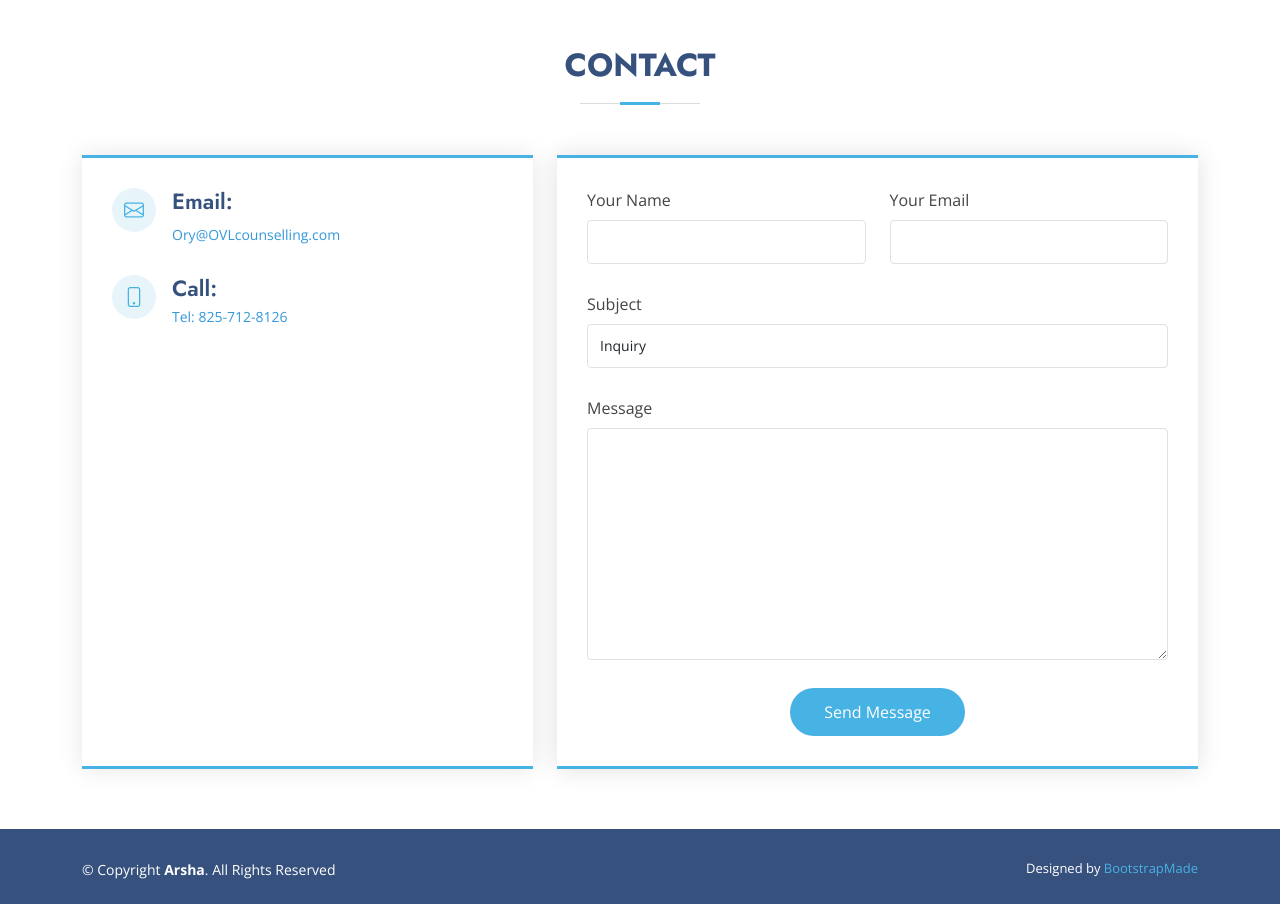
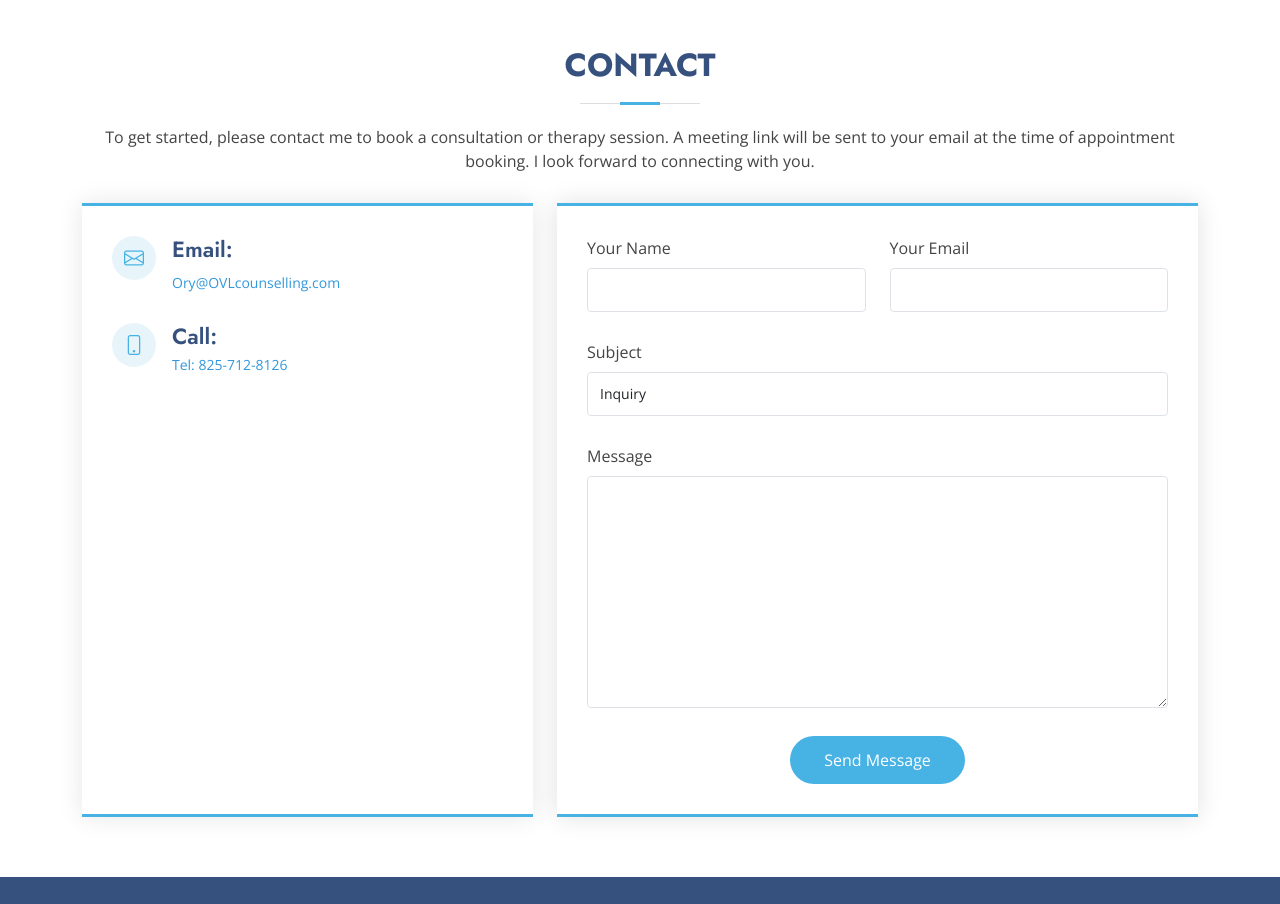
Before and after one commit to rlipish/OVL-Arsha, a plain HTML site: page index.html in a window 1280 px wide. Shown: the part 4900-5804 px from the top of the page. Drawn offline with nearby package versions, Linux system fonts and the light colour scheme.

Commit message:
contact message

```diff
--- a/index.html
+++ b/index.html
@@ -685,7 +685,7 @@
 
         <div class="section-title">
           <h2>Contact</h2>
-          <!-- <p>Magnam dolores commodi suscipit. Necessitatibus eius consequatur ex aliquid fuga eum quidem. Sit sint consectetur velit. Quisquam quos quisquam cupiditate. Et nemo qui impedit suscipit alias ea. Quia fugiat sit in iste officiis commodi quidem hic quas.</p> -->
+          <p>To get started, please contact me to book a consultation or therapy session. A meeting link will be sent to your email at the time of appointment booking. I look forward to connecting with you.</p>
         </div>
 
         <div class="row">
```
